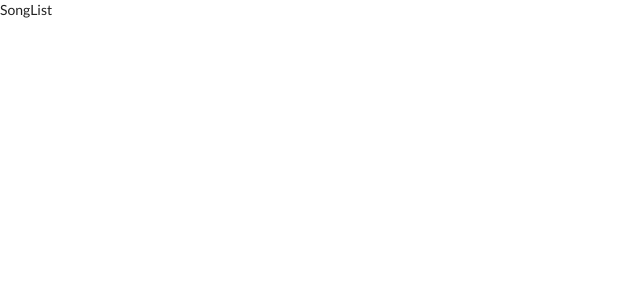
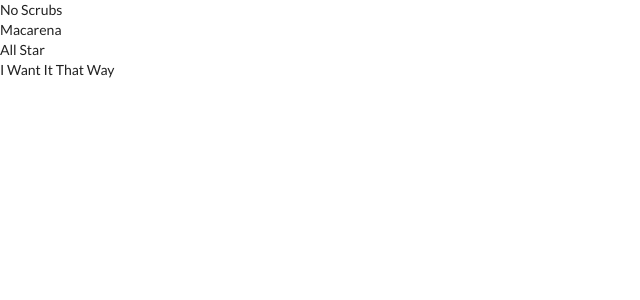
Before and after one commit to Jean-CS/react-songs, a React (Create React App) app: page / in a window 1280 px wide. Shown: the top 300 px of the page, without its empty margins (0-640 px from the left). Built offline with nearby package versions, Linux system fonts and the light colour scheme.

Commit message:
getting state from redux with connect() and mapStateToProps in SongList component

```diff
--- a/src/components/SongList.js
+++ b/src/components/SongList.js
@@ -1,9 +1,16 @@
 import React, { Component } from 'react';
+import { connect } from 'react-redux';
 
 class SongList extends Component {
     render() {
-        return <div>SongList</div>
+        return this.props.songs.map(song => <div>{song.title}</div>)
     }
 }
 
-export default SongList;
+// @state is all the state in the store
+const mapStateToProps = (state) => {
+    // This object will show up as props in this component
+    return { songs: state.songs };
+}
+
+export default connect(mapStateToProps)(SongList);
```
